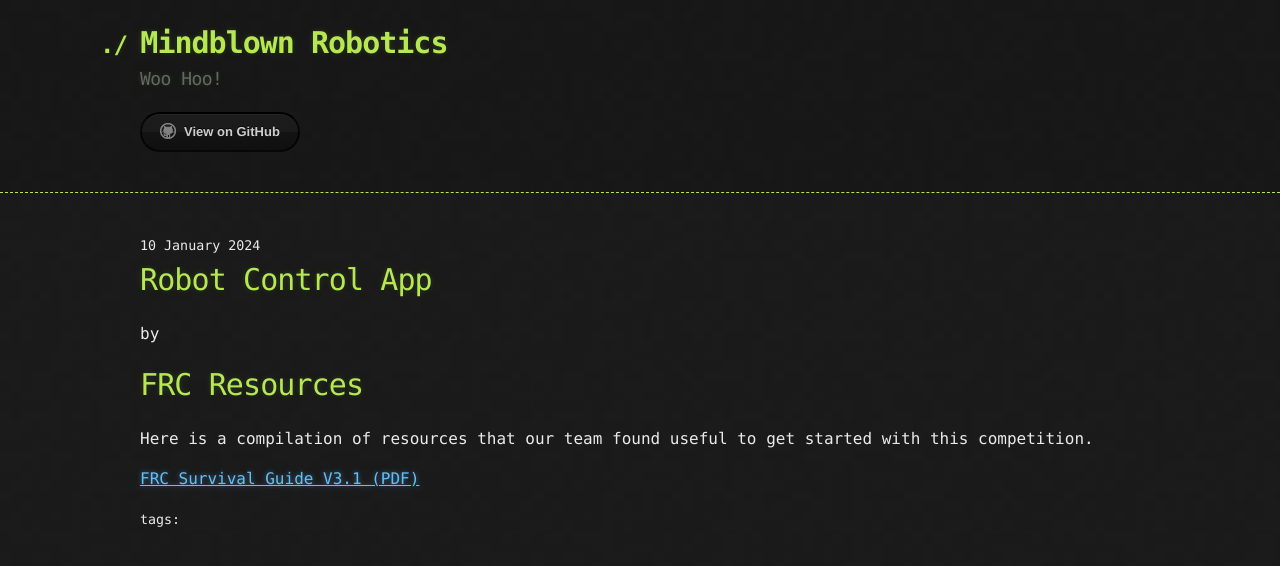
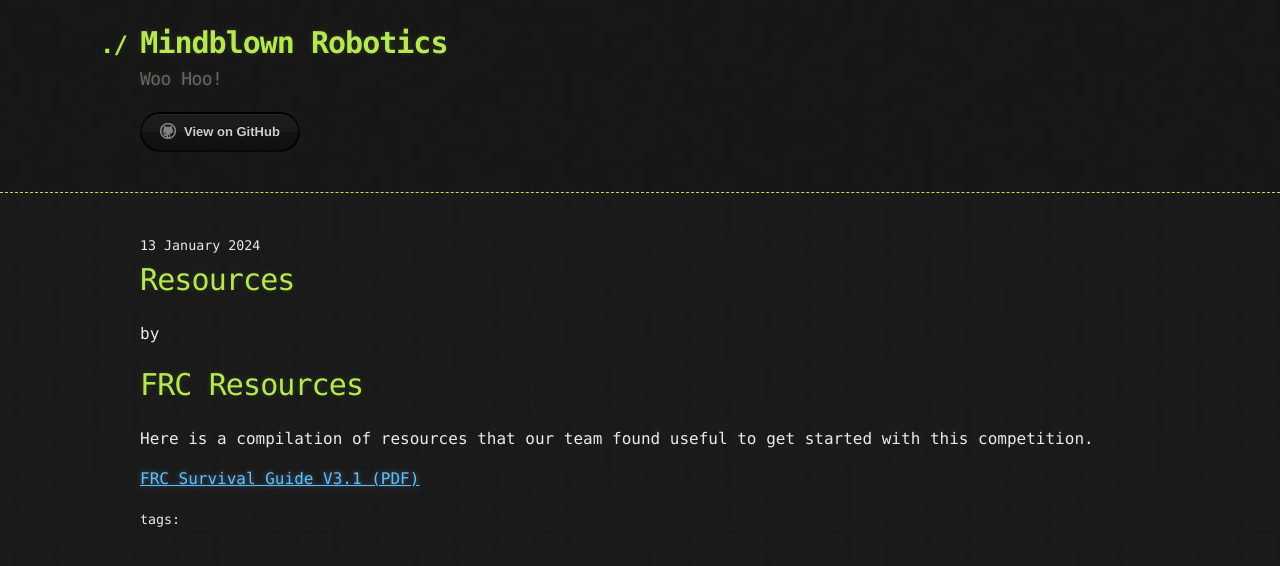
Before and after one commit to gmanandmarbles/robotics-website, a Jekyll site: the page built from _posts/2023-01-12-Resources.markdown, in a window 1280 px wide. Shown: the top 566 px of the page. Built offline with Jekyll 4.4.1, drawn with Linux system fonts in a browser that asks for light colours.

Commit message:
Update 2023-01-12-Resources.markdown

```diff
--- a/_posts/2023-01-12-Resources.markdown
+++ b/_posts/2023-01-12-Resources.markdown
@@ -1,7 +1,7 @@
 ---
 layout: post
-title:  "Robot Control App"
-date:   2024-01-09 19:45:06 -0500
+title:  "Resources"
+date:   2024-01-12 19:45:06 -0500
 categories: jekyll update
 ---
 # FRC Resources
```
